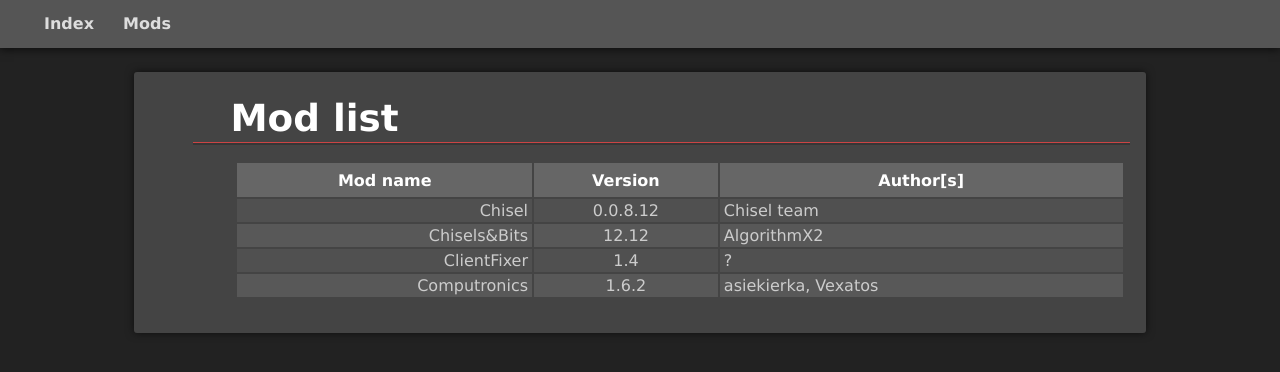
After one commit to cc-ru/ut2-site, a Flask app: page /mods in a window 1280 px wide. The commit adds this page. Shown: the top 372 px of the page. Run offline with Flask 2, Linux system fonts and the light colour scheme.

Commit message:
Add the modpack page

```diff
--- a/ut2_site/main.py
+++ b/ut2_site/main.py
@@ -23,5 +23,9 @@ def close_db(error):
 
 @app.route('/')
 def root():
-    flash('Hey', 'warn')
     return render_template('root.html')
+
+
+@app.route('/mods')
+def mods():
+    return render_template('mods.html')
--- a/ut2_site/static/styles.css
+++ b/ut2_site/static/styles.css
@@ -93,16 +93,57 @@ body {
 
 h1 {
   margin: 8px -1em;
-  margin-right: 1em;
+  margin-right: 0;
   padding-left: 1em;
   padding-bottom: 2px;
   border-bottom: 1px solid #cc4444;
   color: #fff;
-  font-size: 32pt;
+  font-size: 28pt;
   box-shadow: 0 2px 0px rgba(0, 0, 0, 0.2);
+}
+
+h1 .subtitle {
+  font-size: 18pt;
+  color: #fff;
+  font-weight: bold;
 }
 
 p {
   margin: 12px 0;
   font-size: 13pt;
 }
+
+table {
+  width: 100%;
+  padding: 10px 5px;
+}
+
+table tr {
+  background: #505050;
+}
+
+table tr:nth-child(2n+1) {
+  background: #585858;
+}
+
+table tr > th {
+  background: #666;
+  color: #fff;
+  height: 2em;
+}
+
+table tr td {
+  padding: 2px 4px;
+}
+
+.right-align {
+  text-align: right;
+}
+
+.center-align {
+  text-align: center;
+}
+
+.left-align {
+  text-align: left;
+}
--- a/ut2_site/templates/layout.html
+++ b/ut2_site/templates/layout.html
@@ -11,6 +11,7 @@
     <div id="navbar">
       <ul>
         <li><a href="{{ url_for('root') }}">Index</a></li>
+        <li><a href="{{ url_for('mods') }}">Mods</a></li>
       </ul>
     </div>
     <div id="top-span"></div>
--- /dev/null
+++ b/ut2_site/templates/mods.html
@@ -0,0 +1,28 @@
+{%extends "layout.html" %}
+{% block title %}Modpack{% endblock %}
+{% block content %}
+  <h1>Mod list</h1>
+  <table>
+    <tbody>
+      <tr>
+        <th>Mod name</th>
+        <th>Version</th>
+        <th>Author[s]</th>
+      </tr>
+      {% with mods = [
+          ["Chisel", "0.0.8.12", "Chisel team"],
+          ["Chisels&Bits", "12.12", "AlgorithmX2"],
+          ["ClientFixer", "1.4", "?"],
+          ["Computronics", "1.6.2", "asiekierka, Vexatos"]
+        ] -%}
+        {% for mod, version, author in mods if mod -%}
+          <tr>
+            <td class="right-align">{{ mod }}</td>
+            <td class="center-align">{{ version }}</td>
+            <td class="left-align">{{ author }}</td>
+          </tr>
+        {%- endfor %}
+      {%- endwith %}
+    </tbody>
+  </table>
+{% endblock %}
--- a/ut2_site/templates/root.html
+++ b/ut2_site/templates/root.html
@@ -1,6 +1,6 @@
 {% extends "layout.html" %}
 {% block title %}Index{% endblock %}
 {% block content %}
-  <h1>Oh my</h1>
-  <p>Hello!</p>
+  <h1>Unreal Tournament: Resurrection<br><span class="subtitle">Part Two: Deathmatch</span></h1>
+  <p>This is the page about the upcoming event.</p>
 {% endblock %}
```
